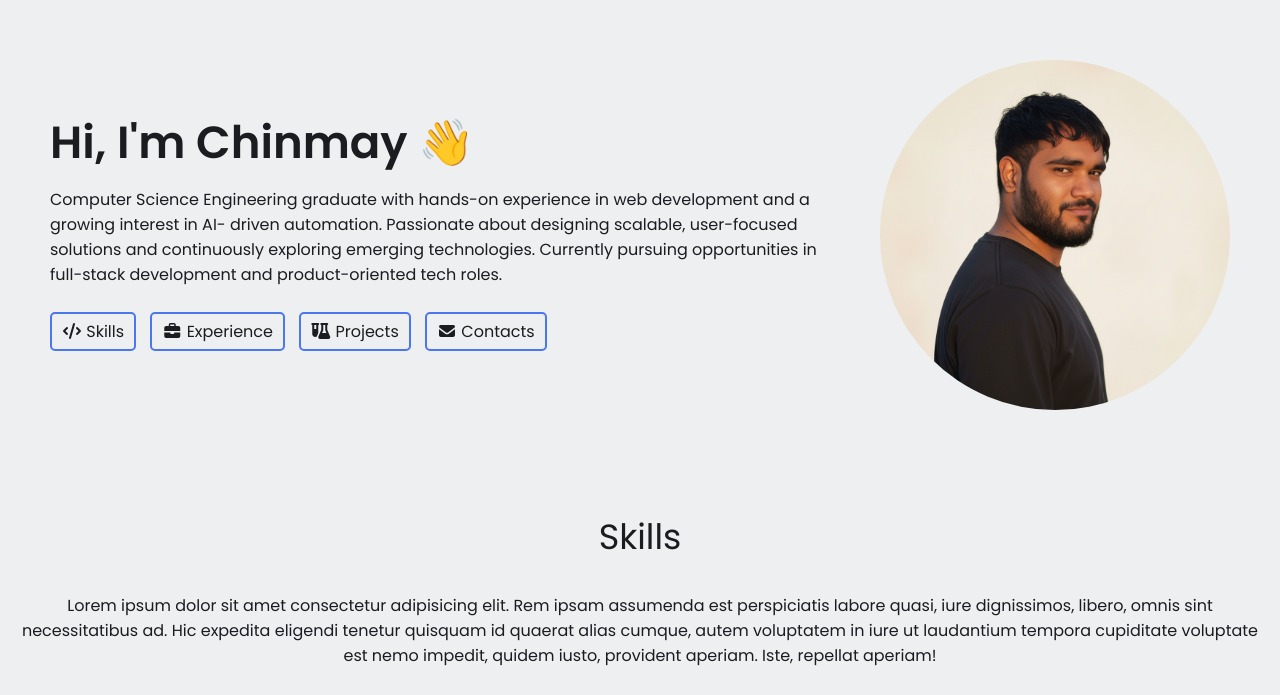
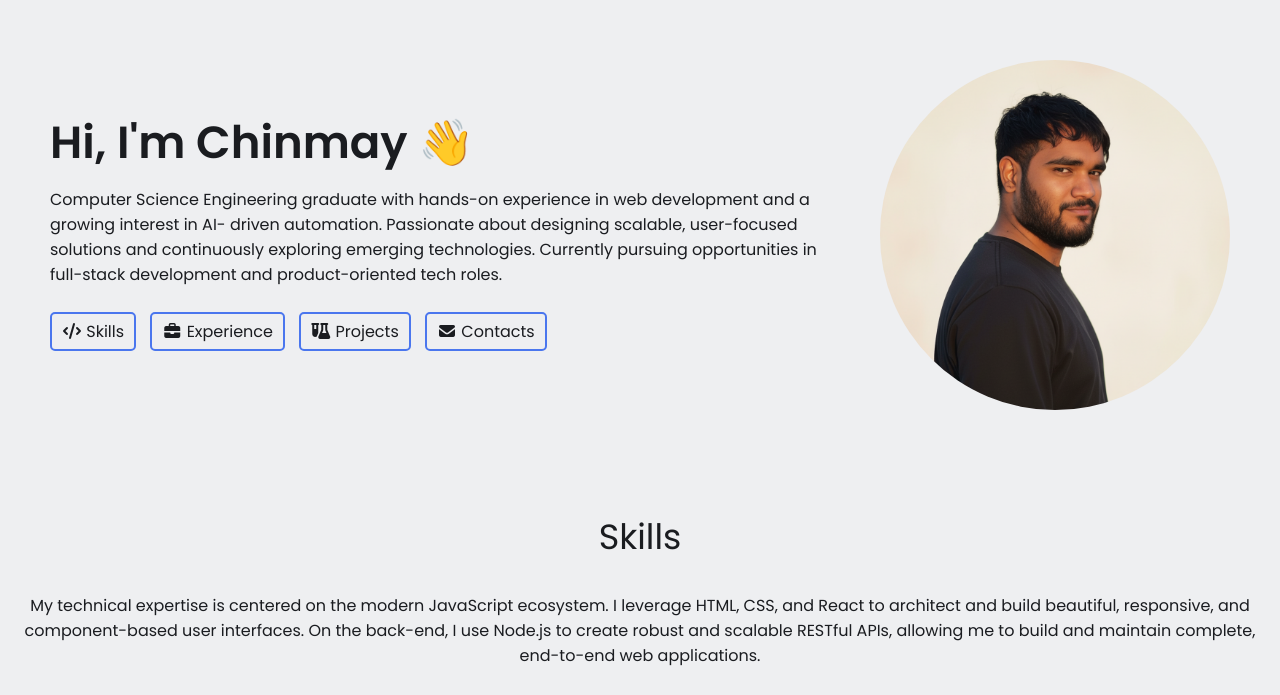
Before and after one commit to chinmay12035/my-portfolio, a plain HTML site: page index.html in a window 1280 px wide. Shown: the part 70-765 px from the top of the page. Drawn offline with Linux system fonts and the light colour scheme.

Commit message:
second commit

```diff
--- a/index.html
+++ b/index.html
@@ -68,10 +68,7 @@
         <section id="skills" class="skills-section section-centered">
             <h2>Skills</h2>
             <div class="text">
-                Lorem ipsum dolor sit amet consectetur adipisicing elit. Rem ipsam assumenda est perspiciatis labore
-                quasi, iure dignissimos, libero, omnis sint necessitatibus ad. Hic expedita eligendi tenetur quisquam id
-                quaerat alias cumque, autem voluptatem in iure ut laudantium tempora cupiditate voluptate est nemo
-                impedit, quidem iusto, provident aperiam. Iste, repellat aperiam!
+                My technical expertise is centered on the modern JavaScript ecosystem. I leverage HTML, CSS, and React to architect and build beautiful, responsive, and component-based user interfaces. On the back-end, I use Node.js to create robust and scalable RESTful APIs, allowing me to build and maintain complete, end-to-end web applications.
             </div>
             <div class="cells">
                 <div class="cell"><img src="/images/html-logo.webp" alt="HTML logo"><span>HTML</span></div>
```
